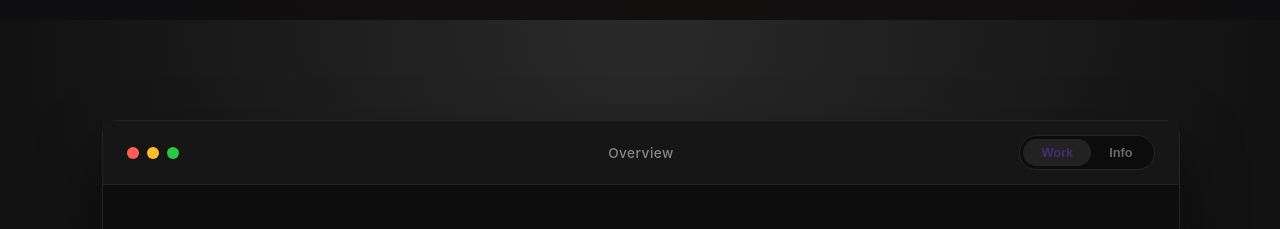
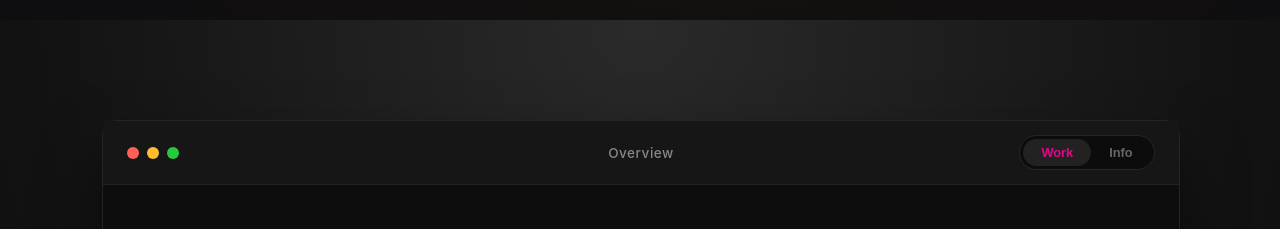
Before and after one commit to CDunkel1/portfolio, a React (Vite) app: page / in a window 1280 px wide. Shown: the part 780-1009 px from the top of the page. Built offline with nearby package versions, Linux system fonts and the light colour scheme.

Commit message:
css adjustments

```diff
--- a/src/components/Navbar/Navbar.jsx
+++ b/src/components/Navbar/Navbar.jsx
@@ -2,6 +2,7 @@ import { useState } from 'react';
 import { FaGithub, FaLinkedin, FaBars, FaTimes } from 'react-icons/fa';
 import './Navbar.css';
 
+ // Import the CSS file for styling
 function Navbar() {
   const [isMenuOpen, setIsMenuOpen] = useState(false);
 
--- a/src/components/ProjectSlider/ProjectSlider.css
+++ b/src/components/ProjectSlider/ProjectSlider.css
@@ -3,6 +3,7 @@
   padding: 100px 8%;
   box-sizing: border-box;
   color: #ffffff;
+
 }
 
 .projects-section-title {
@@ -51,6 +52,7 @@
   transition: transform 0.4s cubic-bezier(0.25, 1, 0.5, 1),
               border-color 0.4s ease,
               box-shadow 0.4s ease;
+
 }
 
 /*
@@ -64,7 +66,7 @@
   left: 0;
   width: 100%;
   height: 100%;
-  border-radius: 14px;
+
   z-index: -1; /* Stays safely layered behind your text/images */
 
   /* 🎨 THE ACCENT GRADIENT: A sleek, dark purple/indigo mist that matches your inspiration image */
@@ -85,7 +87,7 @@
    ========================================================================== */
 .browser-mockup-frame:hover {
   transform: translateY(-6px) scale(1.01); /* Subtle lift and expansion pop */
-  border-color: rgba(124, 58, 237, 0.4); /* Gives the frame border a matching purple highlight */
+  border-color: rgba(237, 58, 186, 0.4); /* Gives the frame border a matching purple highlight */
   box-shadow: 0 40px 80px rgba(0, 0, 0, 0.7);
 }
 
@@ -148,7 +150,7 @@
 
 .toggle-btn.active {
   background-color: #222222;
-  color: rgba(124, 58, 237, 0.4);
+  color:#ff0099e0;
 }
 
 .browser-content-display {
@@ -158,7 +160,7 @@
   width: 100%;
 }
 
-.view-panel { width: 100%; height: 100%; }
+.view-panel { width: 100%; height: 100%;}
 
 /* Scale graphics cleanly across full wide mockup box layout lines bounds */
 .fullscreen-project-graphics {
@@ -167,6 +169,7 @@
   max-width: 100%;
   object-fit: contain;
   display: block;
+
 }
 
 /* WIDESCREEN INFO VIEW PANEL SPLIT */
@@ -283,6 +286,7 @@
   padding: 60px 8%;
   box-sizing: border-box;
   position: relative;
+
 }
 
 .inspiration-content-overlay {
```
